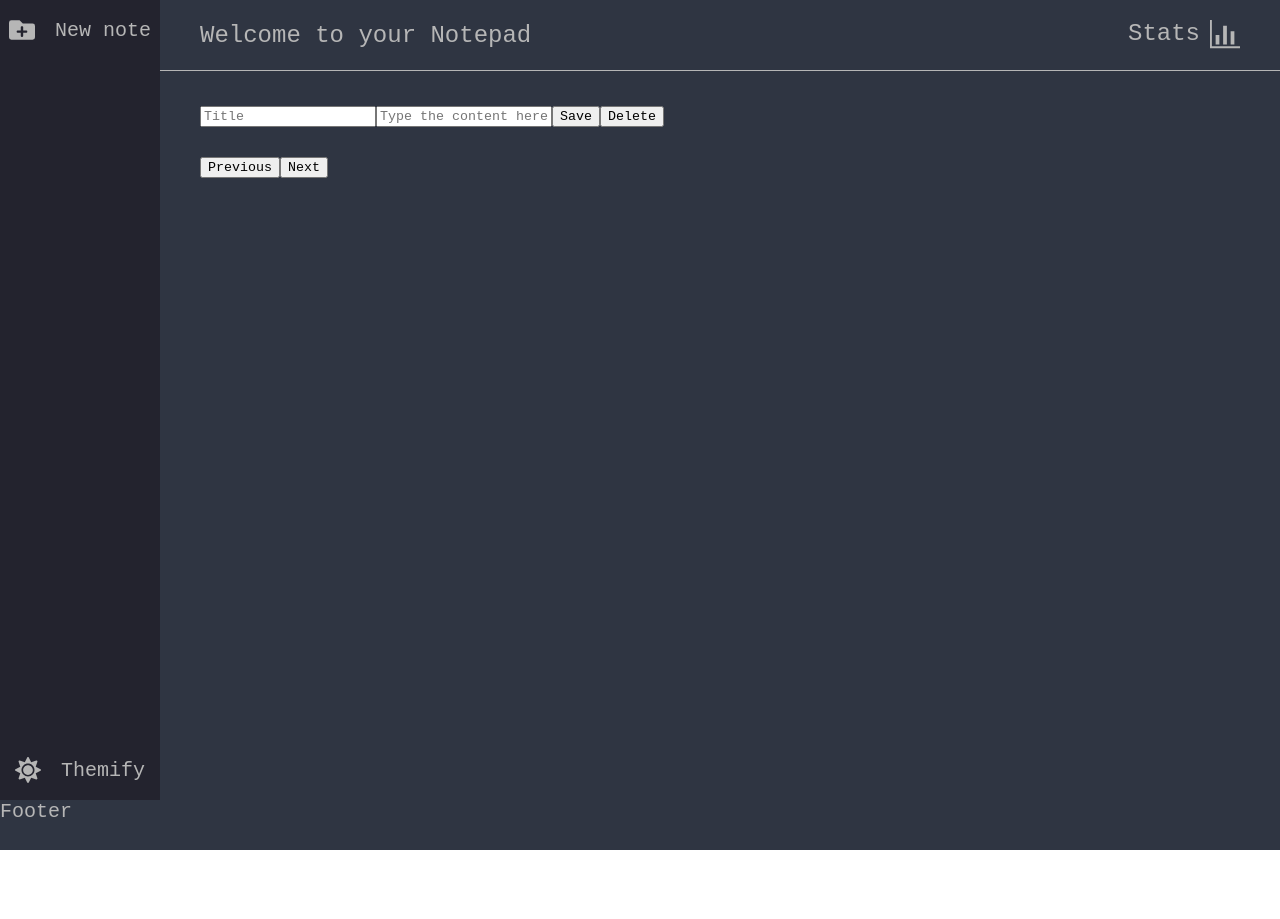
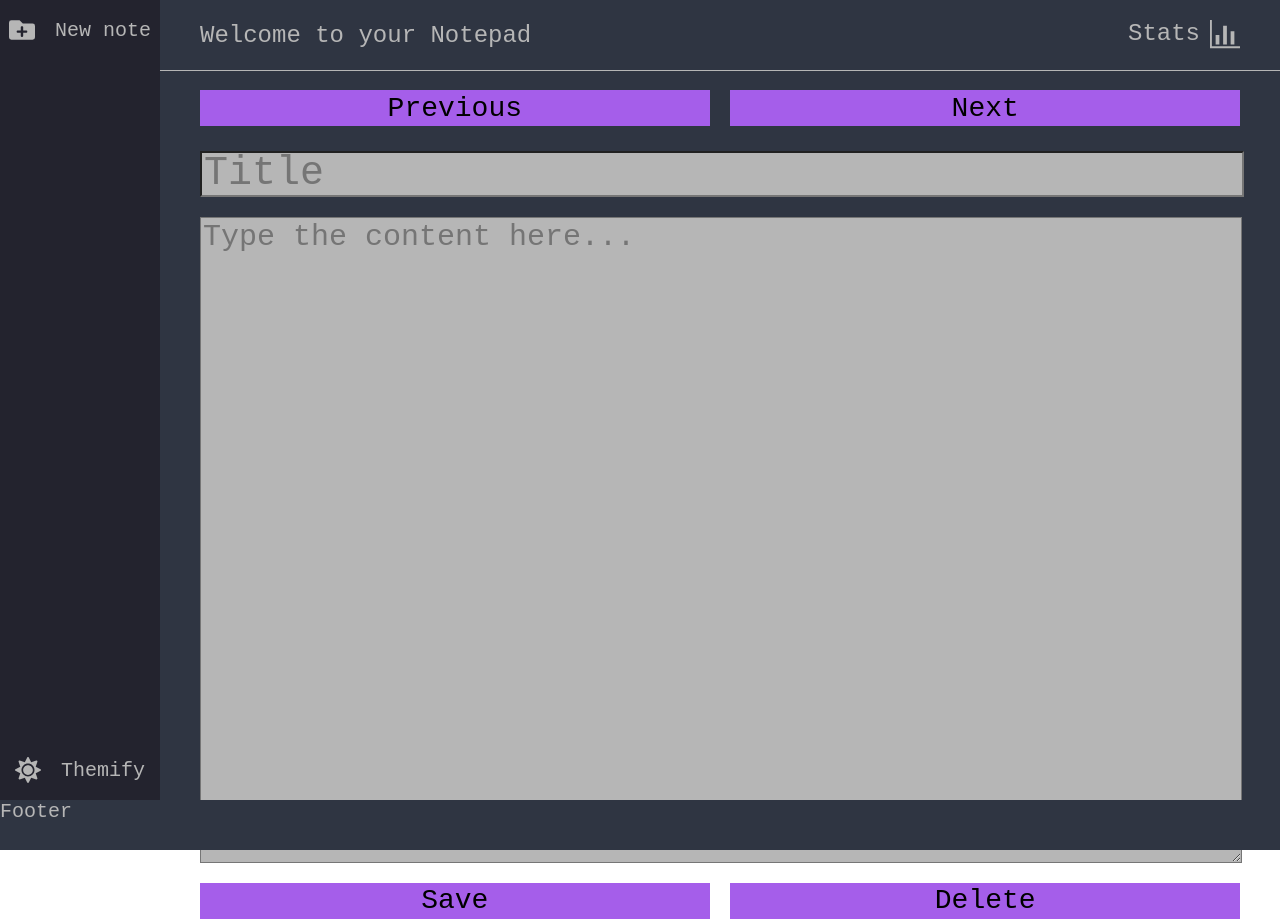
Before and after one commit to Guilherme-Monte/Notebook, a React (Create React App) app in the folder frontend/: page / in a window 1280 px wide. Before the commit the page ends 850 px from the top, so only its background shows below. Built offline with nearby package versions, Linux system fonts and the light colour scheme; no server answers.

Commit message:
Content component styling

```diff
--- a/frontend/src/components/content/index.css
+++ b/frontend/src/components/content/index.css
@@ -1,12 +1,67 @@
 #content {
-    grid-area: content;
+  grid-area: content;
 
-    height: calc(100vh - 70px);
-    padding-left: 2rem;
+  height: calc(100vh - 70px);
+  padding: 0 2rem;
 
-    background-color: var(--bg-main);
+  background-color: var(--bg-main);
 }
 
 .d-none {
-    display: none;
+  display: none;
 }
+
+.btn-container {
+  display: flex;
+  justify-content: space-between;
+  width: 100%;
+}
+
+.btn-content {
+  width: 49%;
+  height: 1.8rem;
+  margin-top: 1rem;
+  border: none;
+  cursor: pointer;
+  font-size: 1.4rem;
+
+  background-color: var(--bright-purple);
+}
+
+.btn-content:focus,
+input:focus {
+  outline: none !important;
+}
+
+.btn-content:active {
+  background-color: var(--text-secondary);
+}
+
+.note-form {
+  display: flex;
+  flex-direction: column;
+  align-items: flex-start;
+}
+
+.note-title {
+  width: 99.65%;
+  height: 2rem;
+  font-size: 2rem;
+  margin-bottom: 1rem;
+}
+
+.note-content {
+  width: 99.65%;
+  height: 32rem;
+  font-size: 1.5rem;
+
+  display: flex;
+  justify-content: flex-start;
+  align-items: flex-start;
+}
+
+.note-title,
+.note-content {
+  width: 99.65%;
+  background-color: var(--text-primary);
+}
--- a/frontend/src/components/content/index.js
+++ b/frontend/src/components/content/index.js
@@ -34,8 +34,8 @@ const Content = () => {
 
   const createNoteForm = () => {
     return (
-      <section id="newNote">
-        <input type="text" defaultValue="" placeholder="Write the title here"
+      <section className="note-form">
+        <input className="note-title" type="text" defaultValue="" placeholder="Write the title here"
           onChange={(e) => {
             console.log(note.title);
             setNote(
@@ -43,7 +43,7 @@ const Content = () => {
             )
           }} />
 
-        <input type="text" defaultValue="" placeholder="Type the content here"
+        <textarea className="note-content" type="text" defaultValue="" placeholder="Type the content here"
           onChange={(e) => {
             console.log(note.content);
             setNote(
@@ -51,7 +51,9 @@ const Content = () => {
             )
           }} />
 
-        <button onClick={(e) => { createNote(note) }}>Create</button>
+        <div className="btn-container">
+          <button className="btn-content" onClick={(e) => { createNote(note) }}>Create</button>
+        </div>
       </section>
     )
   };
@@ -69,23 +71,25 @@ const Content = () => {
 
   const renderNoteInfo = () => {
     return (
-      <section id="noteContent">
-        <input type="text" defaultValue={note.title} placeholder="Title"
+      <section className="note-form">
+        <input className="note-title" type="text" defaultValue={note.title} placeholder="Title"
           onChange={(e) => {
             setNote(
               { id: note.id, userId: note.userId, title: e.target.value, content: note.content, createdAt: note.createdAt, deleted: note.deleted }
             )
           }} />
 
-        <input type="text" defaultValue={note.content} placeholder="Type the content here..."
+        <textarea className="note-content" type="text" defaultValue={note.content} placeholder="Type the content here..."
           onChange={(e) => {
             setNote(
               { id: note.id, userId: note.userId, title: note.title, content: e.target.value, createdAt: note.createdAt, deleted: note.deleted }
             )
           }} />
 
-        <button onClick={(e) => { saveNote(note) }}>Save</button>
-        <button onClick={(e) => { deleteNote(note) }}>Delete</button>
+        <div className="btn-container">
+          <button className="btn-content" onClick={(e) => { saveNote(note) }}>Save</button>
+          <button className="btn-content" onClick={(e) => { deleteNote(note) }}>Delete</button>
+        </div>
       </section>
     )
   };
@@ -126,10 +130,12 @@ const Content = () => {
 
   return (
     <div id="content">
+      <div className="btn-container">
+        <button className="btn-content" onClick={previousNote}>Previous</button>
+        <button className="btn-content" onClick={nextNote}>Next</button>
+      </div>
       <h2 id="noteInfo">{renderNoteInfo()}</h2>
       <h2 id="createNote" className="d-none">{createNoteForm()}</h2>
-      <button className="btn-content" onClick={previousNote}>Previous</button>
-      <button className="btn-content" onClick={nextNote}>Next</button>
     </div>
   )
 }
```
Also changed, not shown: 2 other files (tests, documents, lock files or other folders).
